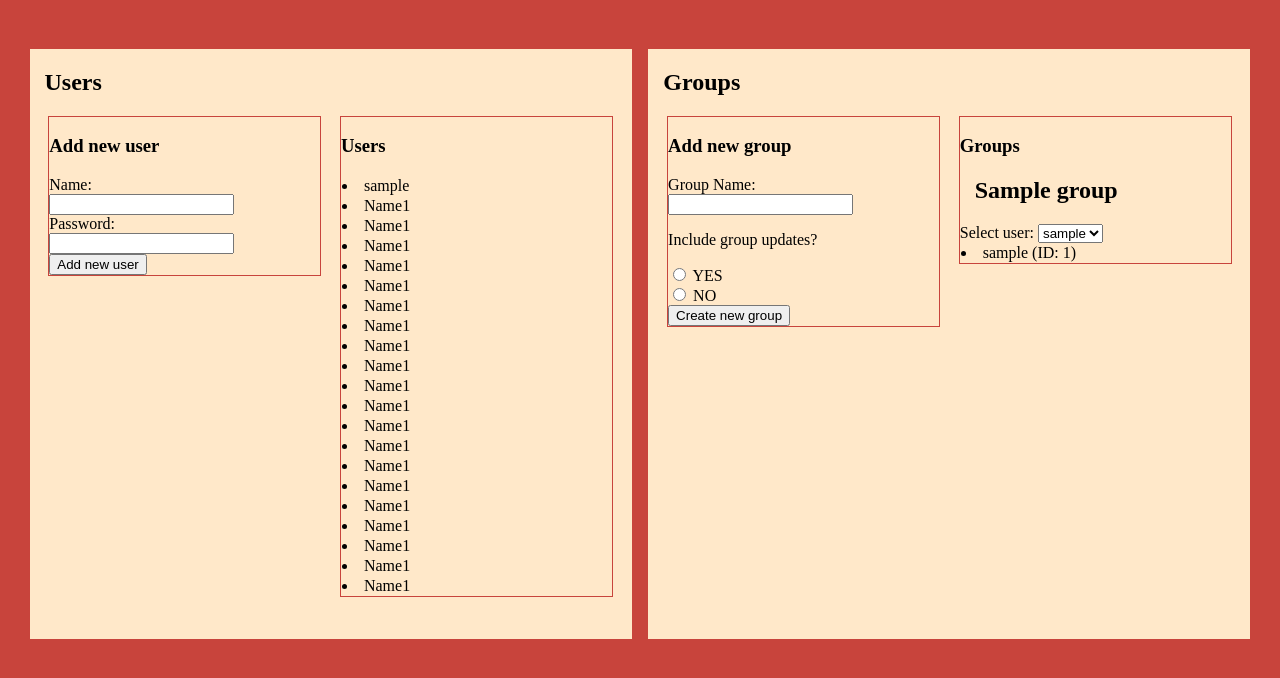
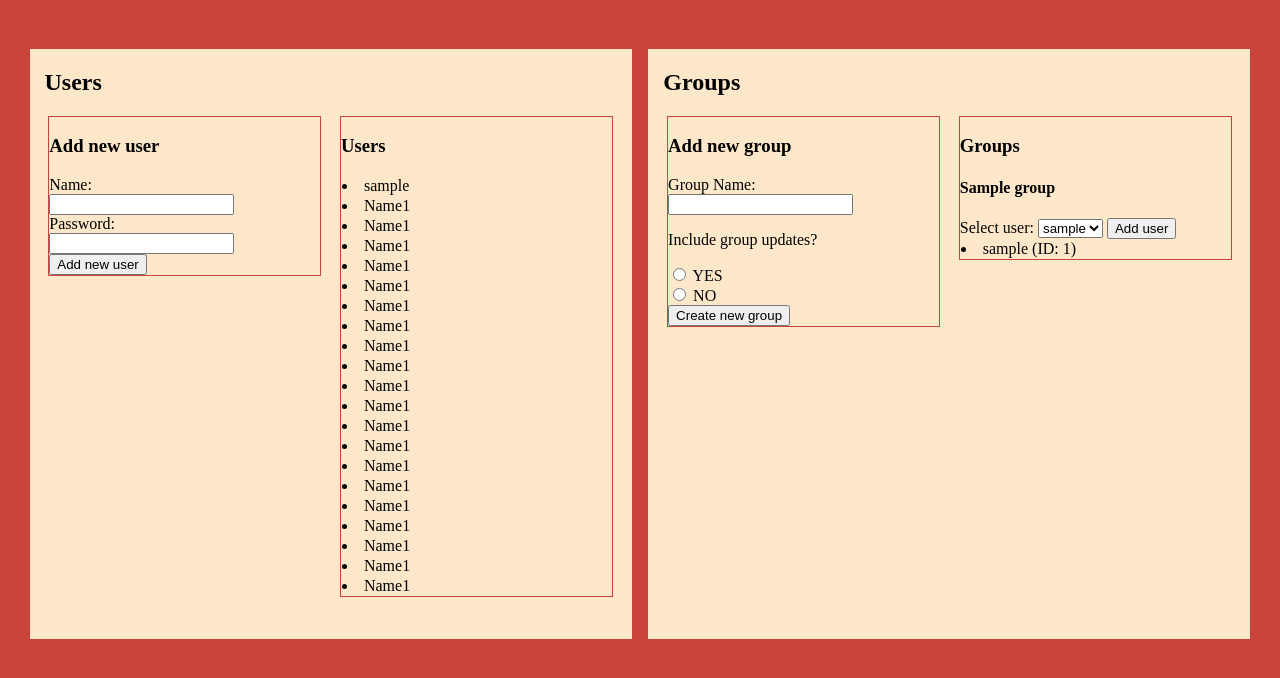
Before and after one commit to ZuzanaOsobova/BP-old, a PHP site: page /settings.php in a window 1280 px wide. Shown: the part 96-774 px from the top of the page. Run offline with PHP 8.4, Linux system fonts and the light colour scheme; the visitor is signed in with stand-in values (Sample User, id 1); tables that the repository leaves empty hold one stand-in row (values such as "Sample post").

Commit message:
Finished adding users to groups

```diff
--- a/settings.php
+++ b/settings.php
@@ -11,10 +11,11 @@ if ($user_id != 1){
 }
 
 //Making new user
-if (!empty($_POST)){
+if (!empty($_POST['form_type'])){
 
+    $form_type = $_POST['form_type'];
 
-    if (isset($_POST['user_name'])){
+    if ($form_type == "create_user"){
 
         $user_name = htmlspecialchars(trim($_POST['user_name']));
         $password = htmlspecialchars($_POST['password']);
@@ -37,12 +38,9 @@ if (!empty($_POST)){
             $stmt->execute([$user_name, $passwordHash]);
             header('Location:settings.php');
         }
-    }
 
+    } elseif ($form_type == 'create_group') {
 
-
-
-    if (isset($_POST['group_name'])){
         $group_name = htmlspecialchars(trim($_POST['group_name']));
         $group_upgrades = $_POST['group_upgrade'];
 
@@ -56,7 +54,6 @@ if (!empty($_POST)){
         }
 
         if (empty($errors)){
-            //tvorba nové skupin, edit skupiny nesmí mít renown a readies
             $group_renown = 0;
             $group_readies = 0;
 
@@ -84,6 +81,28 @@ if (!empty($_POST)){
         }
     }
 
+    elseif ($form_type == 'add_user'){
+
+        $user_id = $_POST['user_id'];
+        $group_id = $_POST['group_id'];
+
+
+        $stmt = $db->prepare("SELECT rel_user_group.user_group_id FROM rel_user_group
+                                    WHERE rel_user_group.group_id = ? AND rel_user_group.user_id = ?
+                                    LIMIT 1");
+        $stmt->execute([$group_id, $user_id]);
+
+        if ($stmt ->rowCount() >0){
+            header('Location:settings.php');
+
+        } else {
+            $stmt = $db->prepare("INSERT INTO rel_user_group (group_id, user_id) VALUES (?, ?)");
+            $stmt->execute([$group_id, $user_id]);
+        }
+
+
+
+    }
 
 }
 
@@ -112,6 +131,9 @@ if (!empty($_POST)){
             <div class="column2">
                 <h3>Add new user</h3>
                 <form method="post">
+
+                    <input type="hidden" name="form_type" value="create_user">
+
                     <label for="user_name">Name:</label><br>
                     <?php if (!empty($errors['username'])): ?>
                         <div style="color: red" class="invalid-feedback"><?php echo $errors['username']; ?></div>
@@ -175,6 +197,9 @@ if (!empty($_POST)){
                 <h3>Add new group</h3>
 
                 <form method="post">
+
+                    <input type="hidden" name="form_type" value="create_group">
+
                     <label for="group_name">Group Name:</label><br>
                     <?php if (!empty($errors['group_name'])): ?>
                         <div style="color: red" class="invalid-feedback"><?php echo $errors['group_name']; ?></div>
@@ -214,24 +239,26 @@ ORDER BY groups.group_name, users.user_name");
                         $user_name = $row['user_name'];
                         $user_id = $row['user_id'];
 
-                        $grouped_groups[$group_name][] = ['user_id' => $row['user_id'], 'user_name' => $row['user_name']];
+                        $grouped_groups[$group_name][] = ['user_id' => $row['user_id'], 'user_name' => $row['user_name'], 'group_id' => $row['group_id']];
 
                     }
 
                     foreach ($grouped_groups as $groupName => $groupUsers) {
-                        echo "<h2>$groupName</h2>";
+                        echo "<h4>$groupName</h4>";
+
+                        $group_id = $groupUsers[0]['group_id'];
 
                         $stmt = $db->prepare("SELECT user_name, user_id FROM users ");
                         $stmt->execute();
                         $users = $stmt->fetchAll(PDO::FETCH_ASSOC);
 
-
-
-                        //TODO
-                        //finish adding new players
-                        // just create submit button and throw the ids through together
                         ?>
                         <form method='post'>
+
+                            <input type="hidden" name="form_type" value="add_user">
+
+                            <input type="hidden" name="group_id" value="<?php echo $group_id ?>">
+
                         <label for='user_id'>Select user:</label>
                         <select name='user_id' id='user_id'>
                         <?php foreach ($users as $user): ?>
@@ -240,16 +267,13 @@ ORDER BY groups.group_name, users.user_name");
                             </option>
                             <?php endforeach; ?>
                         </select>
+                            <input type="submit" id="submit" value="Add user">
                         </form>
 
                         <?php
-
-
-
                         foreach ($groupUsers as $userData) {
                             echo "<li>{$userData['user_name']} (ID: {$userData['user_id']})<br>";
                         }
-
                     }
                 }
                 ?>
```
